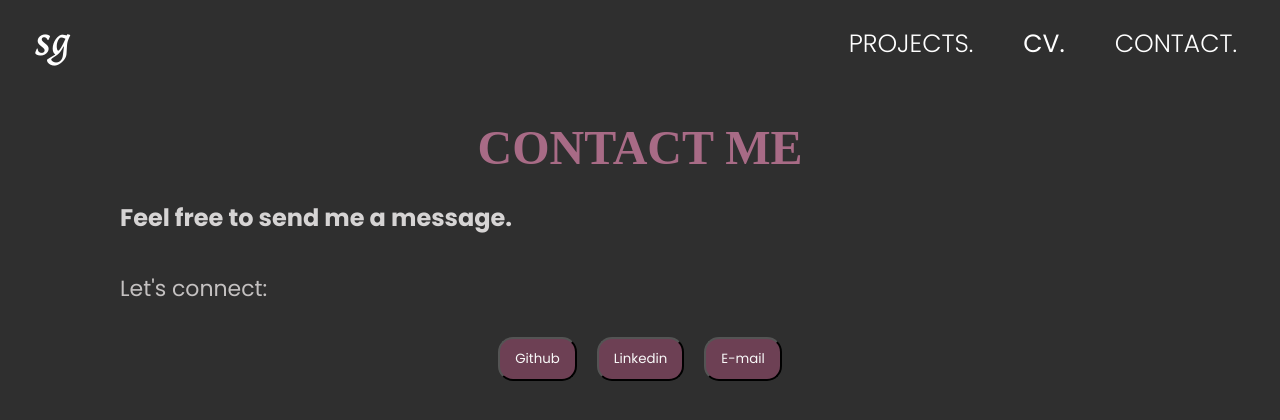
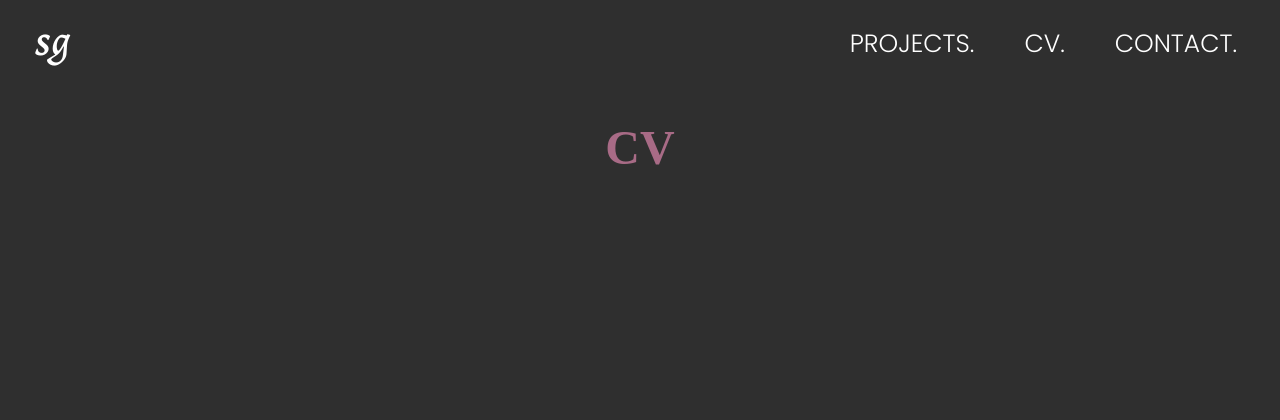
Before and after one commit to simoneguimaraes/portfolio-simone, a React (Create React App) app: page /curriculum in a window 1280 px wide. Shown: the top 420 px of the page. Built offline with nearby package versions, Linux system fonts and the light colour scheme.

Commit message:
changed style on cv section

```diff
--- a/src/components/CVSection/CVSection.css
+++ b/src/components/CVSection/CVSection.css
@@ -0,0 +1,117 @@
+.cv-container {
+    background-color: #2f2f2f;
+    min-height: 100vh;
+    min-width: 90vw;
+    display: flex;
+    flex-direction: column;
+    padding: 120px 120px 50px 120px;
+}
+
+* {
+    box-sizing: border-box;
+}
+
+.cv-title {
+    display: flex;
+    align-items: center;
+    justify-content: center;
+    color: #f9f9f9;
+}
+
+.cv-container h2 {
+    color: #d6d4d4;
+    margin: 15px 0;
+
+}
+
+.border {
+    width: 355px;
+    border-bottom: #757575 .5px solid;
+}
+
+.cv-container p {
+    color: #c4c1c1;
+    font-size: 22px;
+}
+
+.cv-container li {
+    color: #afafaf;
+}
+
+.cv-list-itens li {
+    font-size: 20px;
+    margin: 4px;
+}
+
+.cv-container h1 {
+    display: flex;
+    margin: 0px 10px 10px 10px;
+    font-size: 48px;
+    color: hsl(334, 26%, 54%);
+  font-family: 'Rowdies', cursive;
+}
+
+.cv-link {
+    color: #f9f9f9;
+    display: flex;
+    justify-content: center;
+    text-decoration: none;
+    font-family: 'Poppins', sans-serif;
+  }
+
+  .cv-button {
+    width: fit-content;
+    background-color: hsl(334, 26%, 34%);
+    border-radius: 15px;
+    padding: 10px 15px;
+    margin-top: 10px;
+    margin: 10px;
+  }
+
+  .cv-button-div {
+    display: flex;
+    justify-content: center;
+
+}
+
+/* .items-navbar {
+    background: hsl(334, 26%, 34%);
+  } */
+
+@media (max-width: 600px) {
+    .border {
+        width: 285px;
+        border-bottom: #757575 .5px solid;
+    }
+
+    .cv-container {
+        padding: 90px 30px 30px 30px;
+        margin: 0;
+    }
+
+    .cv-container h1 {
+        font-size: 28px;
+        margin: 20px;
+    }
+    .cv-container h2 {
+        font-size: 20px;
+    }
+    .cv-container p {
+        font-size: 17px;
+    }
+
+    .cv-container li {
+        font-size: 16px;
+    }
+
+    .logo {
+        margin: 15px 10px 0px 25px;
+      }
+
+    .cv-button-div {
+    display: flex;
+    justify-content: center;
+    flex-direction: column;
+    align-items: center;
+}
+}
--- a/src/components/CVSection/CVSection.js
+++ b/src/components/CVSection/CVSection.js
@@ -2,39 +2,8 @@ import "./CVSection.css";
 
 function CVSection() {
   return (
-    <div className="contact-container">
-      <h1 className="contact-title">CONTACT ME</h1>
-      <h2>Feel free to send me a message.</h2>
-        <p>Let's connect:</p>
-      <div className="contact-button-div">
-        <button className="contact-button">
-          <a
-            className="contact-link"
-            href="https://github.com/simoneguimaraes/" target="_blank"
-            rel="noreferrer"
-          >
-            Github
-          </a>
-        </button>
-        <button className="contact-button">
-          <a
-            className="contact-link"
-            href="https://www.linkedin.com/in/simone-guimaraes/" target="_blank"
-            rel="noreferrer"
-          >
-            Linkedin
-          </a>
-        </button>
-        <button className="contact-button">
-          <a
-            className="contact-link"
-            href="mailto:simoneguimaraes11@gmail.com" target="_blank"
-            rel="noreferrer"
-          >
-            E-mail
-          </a>
-        </button>
-      </div>
+    <div className="cv-container">
+      <h1 className="cv-title">CV</h1>
     </div>
   );
 }
--- a/src/components/Navbar/Navbar.js
+++ b/src/components/Navbar/Navbar.js
@@ -13,7 +13,9 @@ function Navbar() {
           <li>
             <Link to="/projects">PROJECTS.</Link>
           </li>
-          <li>CV.</li>
+          <li>
+            <Link to="/curriculum">CV.</Link>
+          </li>
           <li>
             <Link to="/contact">CONTACT.</Link>
           </li>
```
